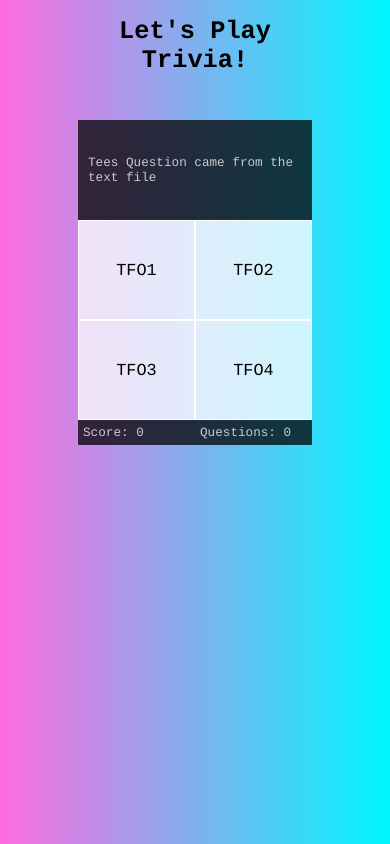
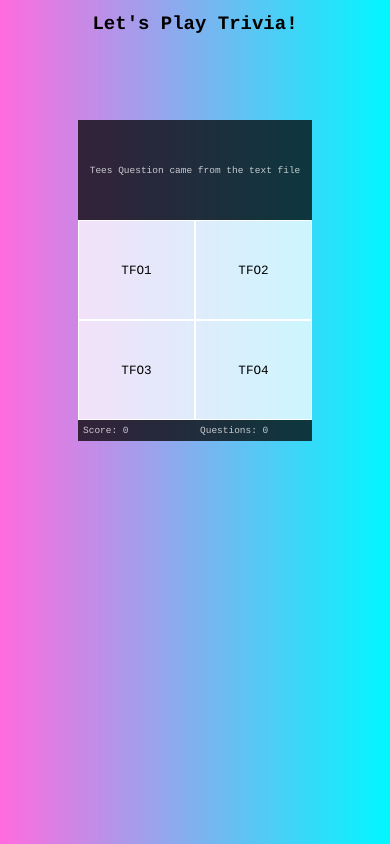
Before and after one commit to AmandaMSkinner/JSQuizGame, a plain HTML site: page index.html in a window 390 px wide. Drawn offline with Linux system fonts and the light colour scheme.

Commit message:
Testing overflow

```diff
--- a/style.css
+++ b/style.css
@@ -6,7 +6,7 @@
 
 @media (max-width: 400px) {
     html{
-    font-size: 1vh;
+    font-size: .75vh;
     }
   }
 
@@ -48,6 +48,7 @@ button:hover{
     flex-direction: column;
     padding: 10px;
     word-break: break-all;
+    overflow-wrap: break-word;
     color: rgba(255,255,255,.75);
     font-size: 1.5rem;
 }
```
